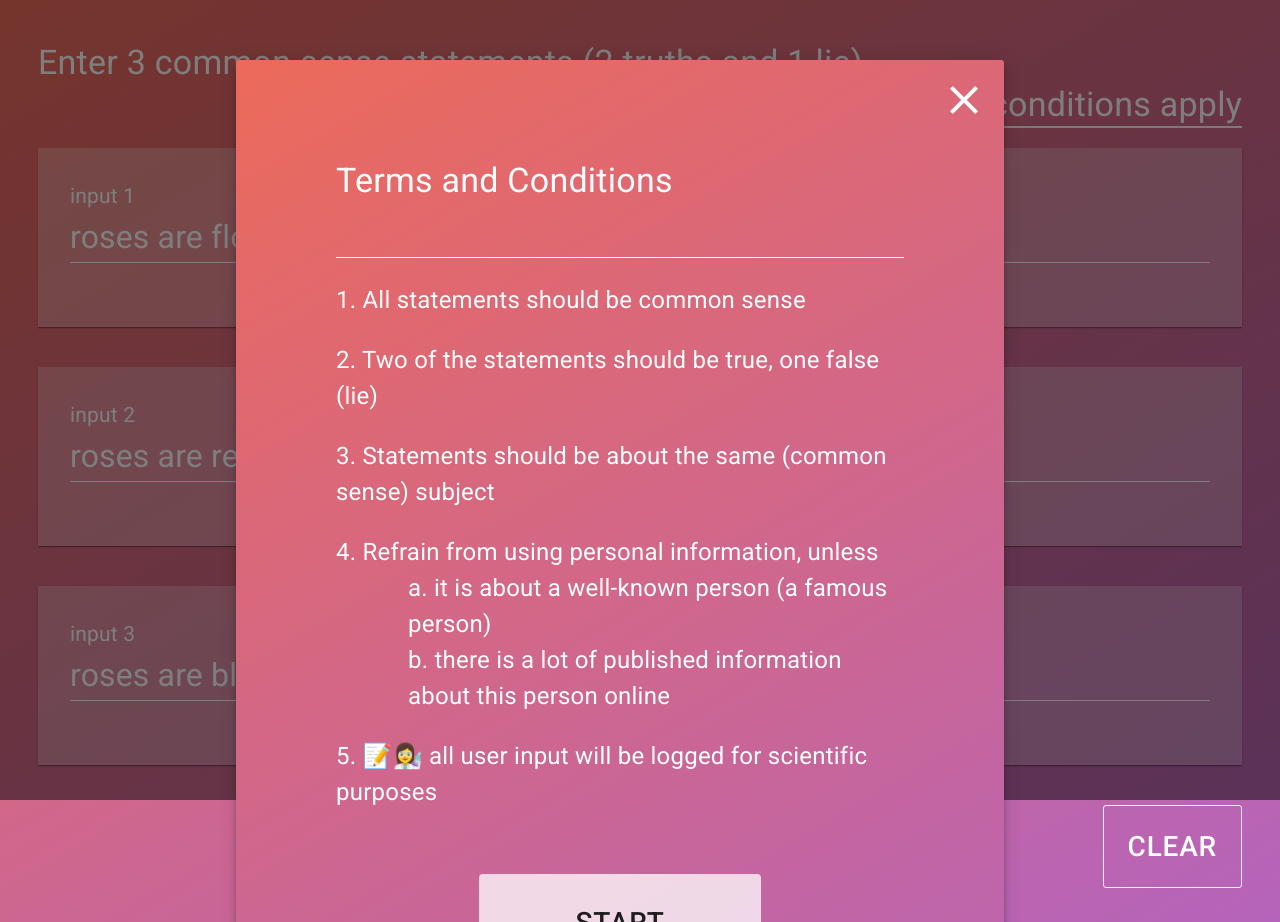
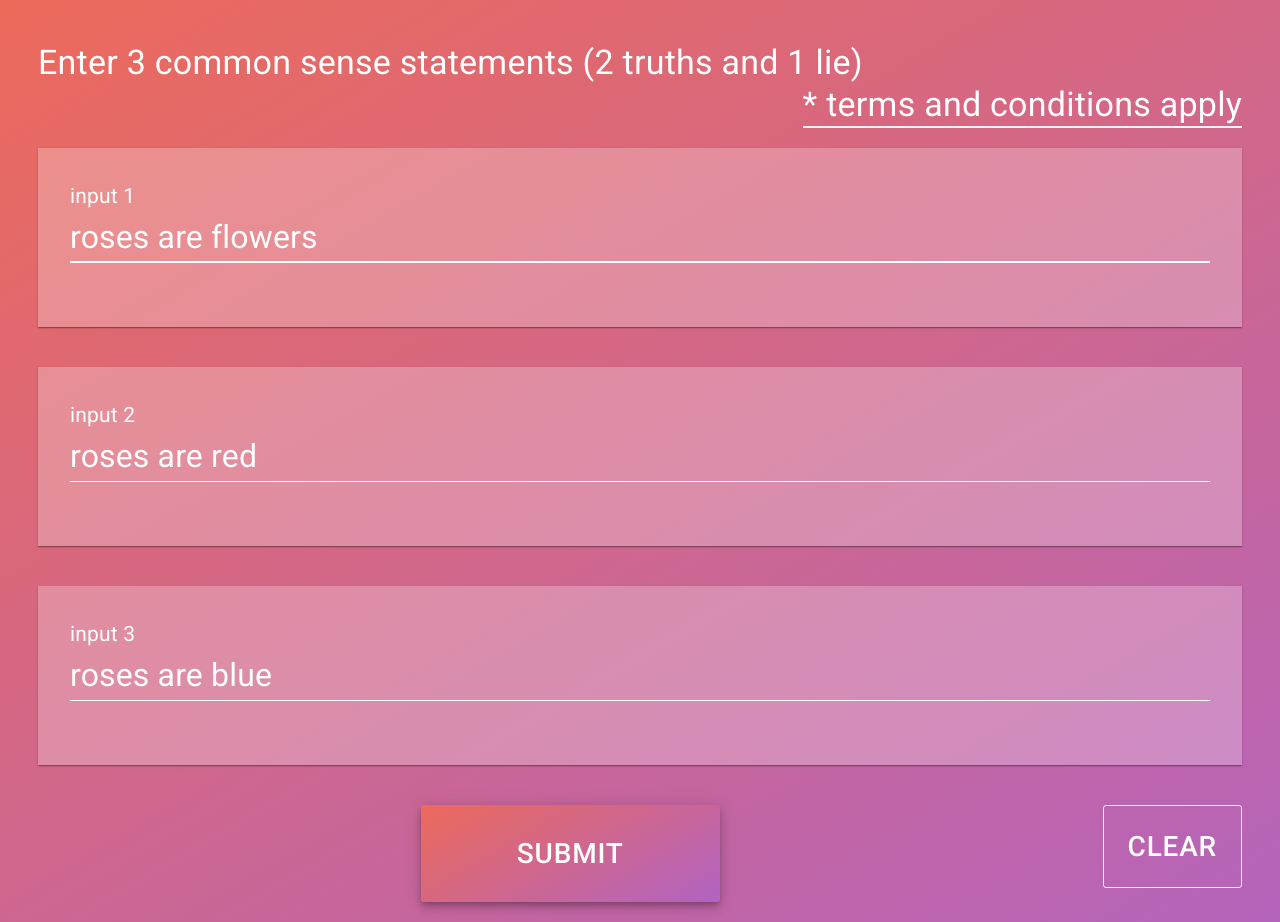
Before and after one commit to isi-usc-edu/mcs-demo, a React (Create React App) app: page / in a window 1280 px wide. Built offline with nearby package versions, Linux system fonts and the light colour scheme.

Commit message:
Move open/close modal state handling to the parent component

```diff
--- a/src/components/Terms.js
+++ b/src/components/Terms.js
@@ -55,32 +55,19 @@
 
 class Terms extends React.Component {
 
-  constructor(props) {
-    super(props)
-
-    this.state = {
-      open: true,
-    }
-  }
-
-  handleClose() {
-    this.setState({open: false})
-  }
-
   render() {
-    const { classes } = this.props
-    const { open } = this.state
+    const { classes, open, onClose } = this.props
 
     return (
       <Modal
         aria-labelledby="simple-modal-title"
         aria-describedby="simple-modal-description"
         open={open}
-        onClose={this.handleClose.bind(this)}>
+        onClose={() => onClose()}>
         <Grid container spacing={5} className={classes.root}>
           <CloseIcon
             className={classes.closeIcon}
-            onClick={this.handleClose.bind(this)} />
+            onClick={() => onClose()} />
           <Grid item xs={12}>
             <Typography component="h1" variant="h4" className={classes.header}>
               Terms and Conditions
@@ -97,7 +84,7 @@
             </Typography>
           </Grid>
           <Grid item xs={12} align="center">
-            <Button className={classes.button} onClick={this.handleClose.bind(this)}>
+            <Button className={classes.button} onClick={() => onClose()}>
               Start
             </Button>
           </Grid>
```
